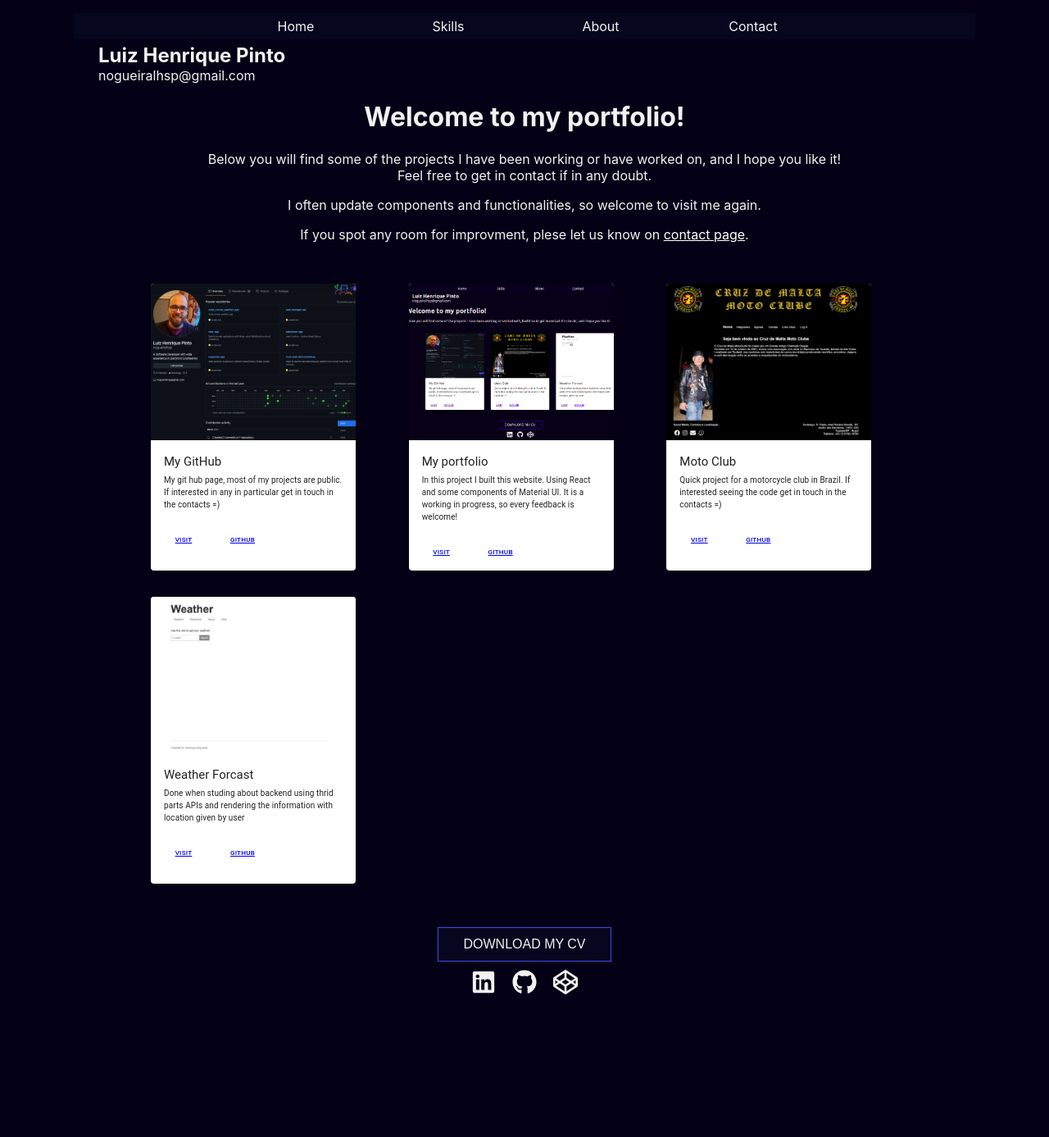
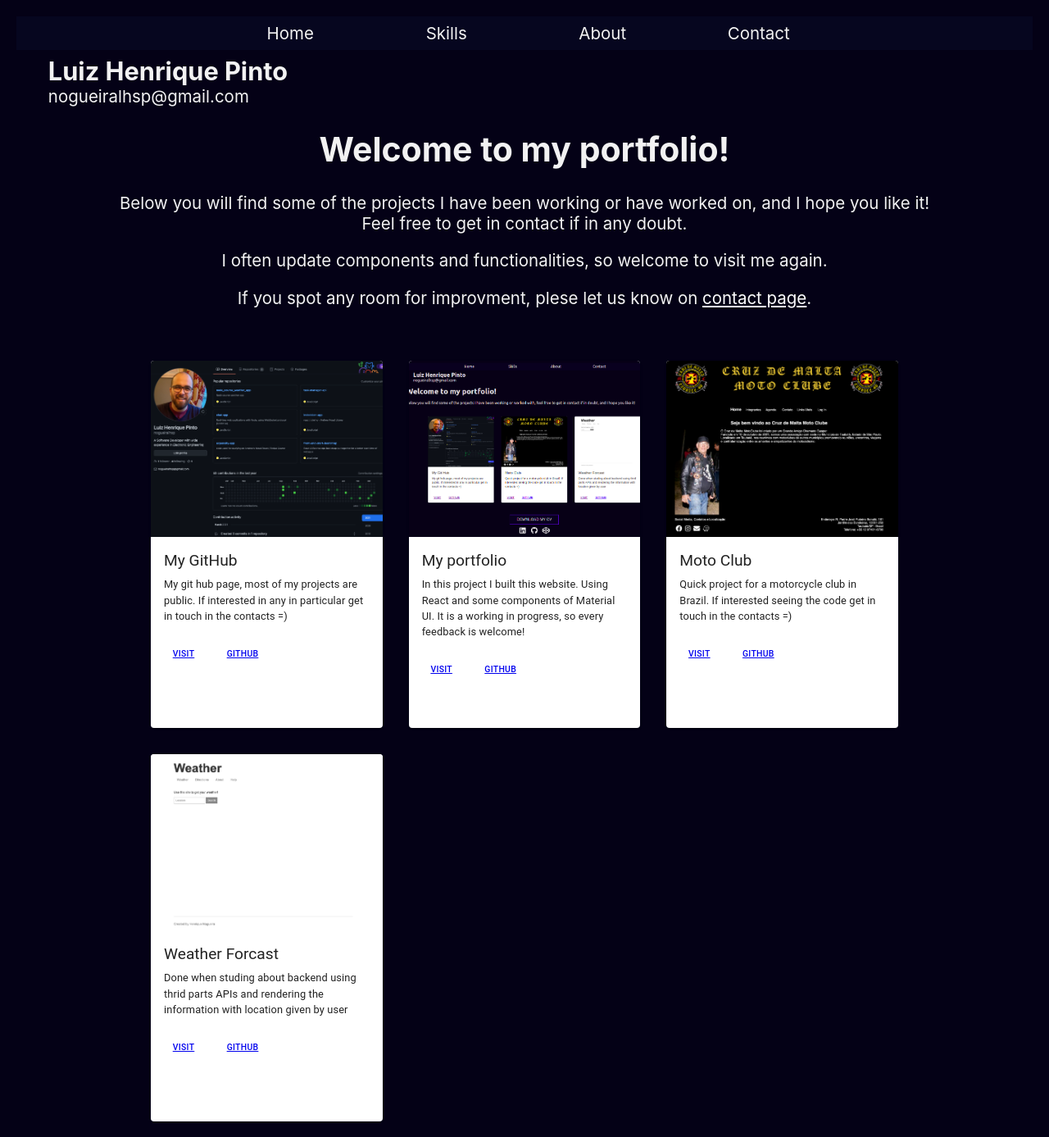
Before and after one commit to nogueiralhsp/lhpinto-portifolio, a React app: page / in a window 1280 px wide. Shown: the top 1387 px of the page at 82% size. Before the commit the page ends 1236 px from the top, so only its background shows below. Built offline with nearby package versions, Linux system fonts and the light colour scheme.

Commit message:
scss features on page

```diff
--- a/src/components/Footer.js
+++ b/src/components/Footer.js
@@ -3,11 +3,7 @@ import { FaLinkedin, FaGithub, FaCodepen } from 'react-icons/fa';
 
 const Footer = () => (
      <div className="footer">
-          <div>
-               <button className="button">
-                    <a href="https://www.linkedin.com/in/luizhenriquepinto/" target="blank">DOWNLOAD MY CV</a>
-               </button>
-          </div>
+
           <div className="footer-icon-container">
                <a href="https://www.linkedin.com/in/luizhenriquepinto/" target="blank">
                     <FaLinkedin className="footer-icon" />
@@ -24,3 +20,11 @@ const Footer = () => (
 );
 
 export default Footer
+
+// to include when I have my CV made for this functinoality
+// it is using my linkedin for now
+//<div>
+//   <button className="button">
+//        <a href="https://www.linkedin.com/in/luizhenriquepinto/" target="blank">DOWNLOAD MY CV</a>
+//   </button>
+//</div>
--- a/src/components/Header.js
+++ b/src/components/Header.js
@@ -8,13 +8,13 @@ const Header = () => (
                <ul className="mobile-menu">
                     <li><NavLink to="/" activeClassName="is-active" exact={true}>Home</NavLink></li>
                     <li><NavLink to="/skills" activeClassName="is-active">Skills</NavLink></li>
-                    <li><NavLink to="/about" activeClassName="is-active" exact={true}>About</NavLink></li>
-                    <li><NavLink to="/contact" activeClassName="is-active" exact={true}>Contact</NavLink></li>
+                    <li><NavLink to="/about" activeClassName="is-active">About</NavLink></li>
+                    <li><NavLink to="/contact" activeClassName="is-active">Contact</NavLink></li>
                </ul>
           </div>
           <div className="header-name">
-               <a href="/contact"><h2>Luiz Henrique Pinto</h2></a>
-               <p>nogueiralhsp@gmail.com</p>
+               <h2>Luiz Henrique Pinto</h2>
+               <a href="/contact"><p>nogueiralhsp@gmail.com</p></a>
 
           </div>
      </header>
--- a/src/styles/base/_base.scss
+++ b/src/styles/base/_base.scss
@@ -1,5 +1,11 @@
 html {
   font-size: 62.5%;
+}
+
+@media (min-width: $desktop-breakpoint) {
+ html{
+   font-size: 80%;
+ }
 }
 
 body {
--- a/src/styles/base/_settings.scss
+++ b/src/styles/base/_settings.scss
@@ -19,4 +19,4 @@ $s-size: 1.2rem;
 $m-size: 1.6rem;
 $l-size: 3.2rem;
 $xl-size: 4.8rem;
-$desktop-breakpoint: 35rem;
+$desktop-breakpoint: 800px;
--- a/src/styles/components/_contact.scss
+++ b/src/styles/components/_contact.scss
@@ -1,5 +1,3 @@
-
-
 // Left container
 .contact-page-left-container {
      margin: auto;
--- a/src/styles/components/_header.scss
+++ b/src/styles/components/_header.scss
@@ -9,20 +9,16 @@
 .header-name h2 {
      text-align: left;
      margin: 0;
-     padding:0.5rem 0 0 3rem;
+     padding: 0.5rem 0 0 3rem;
      color: $off-white;
 }
 .header-name p {
      text-align: left;
      margin: 0;
-     padding:0 0 0 3rem;
+     padding: 0 0 0 3rem;
      color: $off-white;
 }
 
-.header-name h2:hover {
-     color: #8aa8bd;
-     transform: scale(1, 1.1);
-}
 .navigation-menu {
      display: flex;
      flex-direction: row;
@@ -96,9 +92,8 @@
 }
 
 /*Responsive Styles*/
-
-@media screen and (max-width: 800px) {
-     .mobile-menu .lines {
+@media (max-width: $desktop-breakpoint) {
+     .mobile-menu li {
           border-bottom: 15px double #f8f8f8;
           border-top: 5px solid #f8f8f8;
           content: "";
@@ -111,18 +106,19 @@
      .mobile-menu ul {
           position: static;
           display: none;
+          color: red;
      }
      /*Create vertical spacing*/
-     .mobile-menu li {
-          margin-bottom: 1px;
-     }
-     /*Make all menu links full width*/
-     .mobile-menu ul li,
-     .mobile-menu li a {
-          width: 100%;
-     }
-     /*Display 'show menu' link*/
-     .mobile-menu .show-menu {
-          display: block;
-     }
+     // .mobile-menu li {
+     //      margin-bottom: 1px;
+     // }
+     // /*Make all menu links full width*/
+     // .mobile-menu ul li,
+     // .mobile-menu li a {
+     //      width: 100%;
+     // }
+     // /*Display 'show menu' link*/
+     // .mobile-menu .show-menu {
+     //      display: block;
+     // }
 }
```
